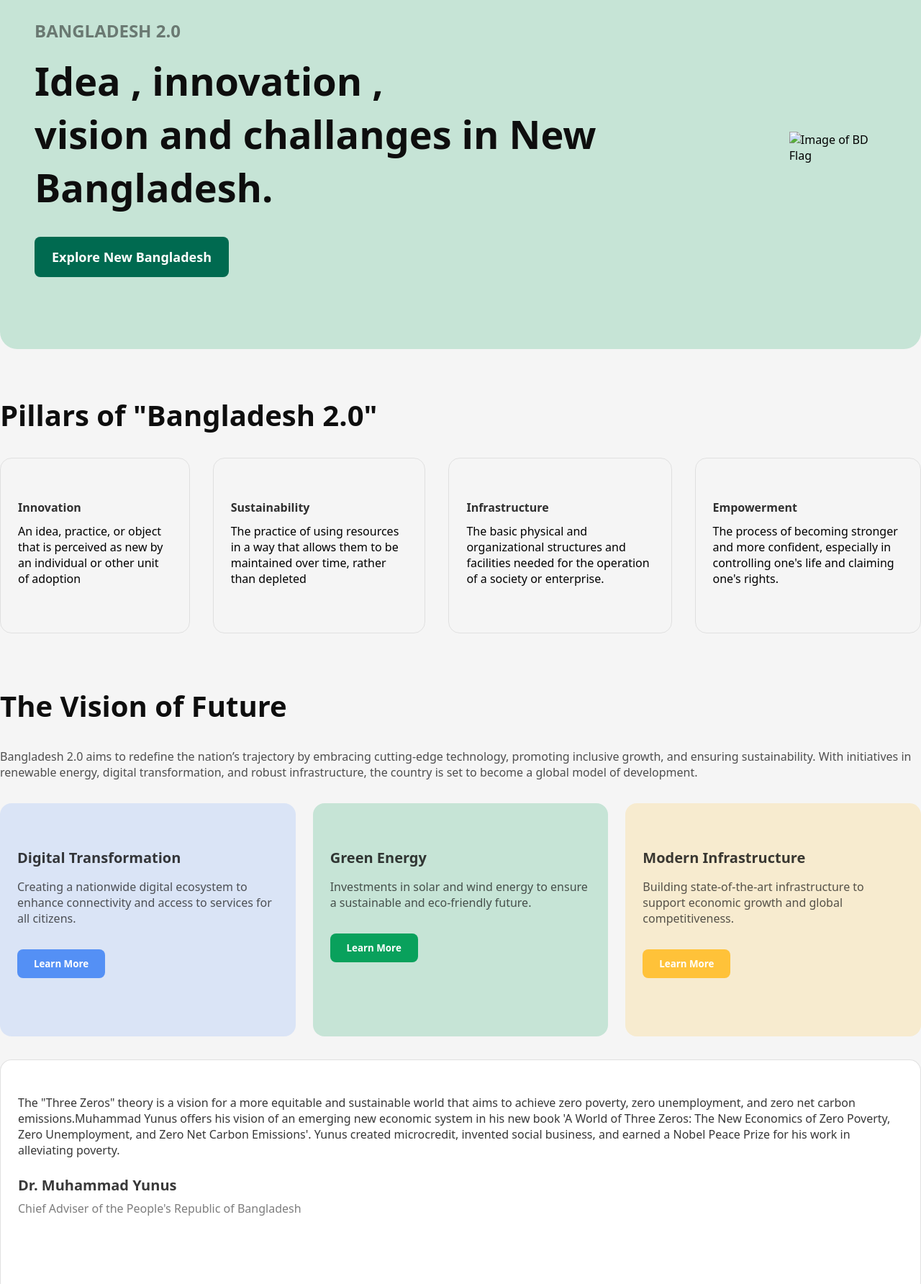
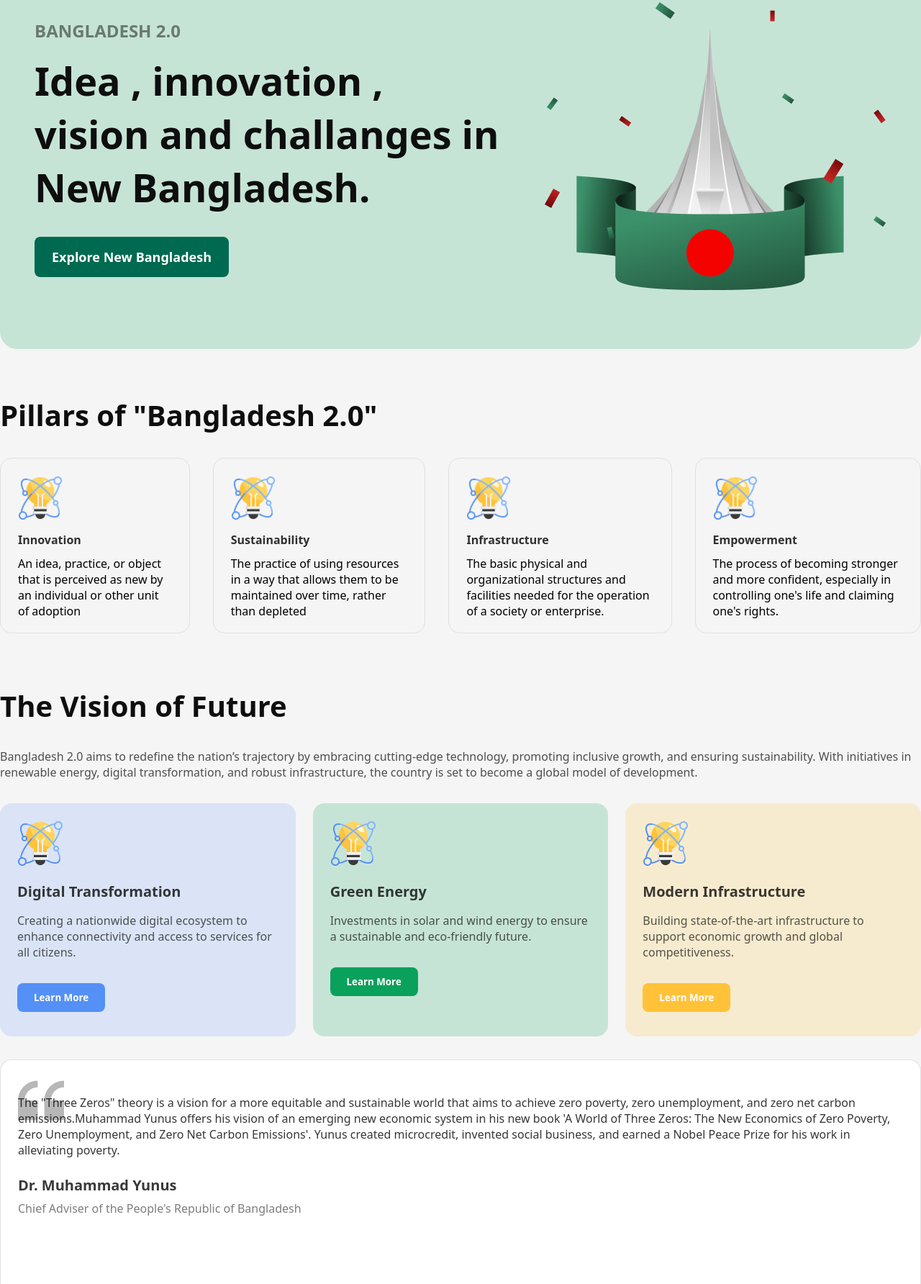
Before and after one commit to abirWebDev/assignment-1, a plain HTML site: page index.html in a window 1280 px wide. Shown: the part 213-1997 px from the top of the page at 72% size. Drawn offline with Linux system fonts and the light colour scheme; the site is published under a folder, as on GitHub Pages, so addresses that start at the root find nothing.

Commit message:
my images didn't displayed, Now its fixed i hope

```diff
--- a/index.html
+++ b/index.html
@@ -20,7 +20,7 @@
             <button class="hover1">Explore New Bangladesh</button>
         </div>
         <div class="right-img">
-            <img src="/assets/hero.png" alt="Image of BD Flag">
+            <img src="assets/hero.png" alt="Image of BD Flag">
         </div>
     </section>
 
@@ -28,22 +28,22 @@
         <h4>Pillars of "Bangladesh 2.0"</h4>
         <div class="cards">
             <div class="card">
-                <img src="/assets/card-icon.png" alt="">
+                <img src="assets/card-icon.png" alt="">
                 <h3>Innovation</h3>
                 <p>An idea, practice, or object that is perceived as new by an individual or other unit of adoption</p>
             </div>
             <div class="card">
-                <img src="/assets/card-icon.png" alt="">
+                <img src="assets/card-icon.png" alt="">
                 <h3>Sustainability</h3>
                 <p>The practice of using resources in a way that allows them to be maintained over time, rather than depleted</p>
             </div>
             <div class="card">
-                <img src="/assets/card-icon.png" alt="">
+                <img src="assets/card-icon.png" alt="">
                 <h3>Infrastructure</h3>
                 <p>The basic physical and organizational structures and facilities needed for the operation of a society or enterprise.</p>
             </div>
             <div class="card">
-                <img src="/assets/card-icon.png" alt="">
+                <img src="assets/card-icon.png" alt="">
                 <h3>Empowerment</h3>
                 <p>The process of becoming stronger and more confident, especially in controlling one's life and claiming one's rights.</p>
             </div>
@@ -56,19 +56,19 @@
         <p class="para">Bangladesh 2.0 aims to redefine the nation’s trajectory by embracing cutting-edge technology, promoting inclusive growth, and ensuring sustainability. With initiatives in renewable energy, digital transformation, and robust infrastructure, the country is set to become a global model of development.</p>
         <div class="cards">
             <div class="card" id="card-1">
-                <img src="/assets/card-icon.png" alt="">
+                <img src="assets/card-icon.png" alt="">
                 <h4>Digital Transformation</h4>
                 <p>Creating a nationwide digital ecosystem to enhance connectivity and access to services for all citizens.</p>
                 <button id="btn-1">Learn More</button>
             </div>
             <div class="card" id="card-2">
-                <img src="/assets/card-icon.png" alt="">
+                <img src="assets/card-icon.png" alt="">
                 <h4>Green Energy</h4>
                 <p>Investments in solar and wind energy to ensure a sustainable and eco-friendly future.</p>
                 <button id="btn-2">Learn More</button>
             </div>
             <div class="card" id="card-3">
-                <img src="/assets/card-icon.png" alt="">
+                <img src="assets/card-icon.png" alt="">
                 <h4>Modern Infrastructure</h4>
                 <p>Building state-of-the-art infrastructure to support economic growth and global competitiveness.</p>
                 <button id="btn-3">Learn More</button>
@@ -81,7 +81,7 @@
         <p id="para-1">The "Three Zeros" theory is a vision for a more equitable and sustainable world that aims to achieve zero poverty, zero unemployment, and zero net carbon emissions.Muhammad Yunus offers his vision of an emerging new economic system in his new book 'A World of Three Zeros: The New Economics of Zero Poverty, Zero Unemployment, and Zero Net Carbon Emissions'. Yunus created microcredit, invented social business, and earned a Nobel Peace Prize for his work in alleviating poverty.</p>
         <h3>Dr. Muhammad Yunus</h3>
         <p id="para-2">Chief Adviser of the People's Republic of Bangladesh</p>
-        <img src="/assets/quote-bg.png" alt="">
+        <img src="assets/quote-bg.png" alt="">
     </section>
 
 
@@ -139,11 +139,11 @@
 
             <div class="card">
                 <div class="img">
-                    <img src="/assets/satelite.png" alt="">
+                    <img src="assets/satelite.png" alt="">
                 </div>
                 <div class="text">
                     <h4>Bangladesh Launches New Satellite</h4>
-                    <img src="/assets/al-jazeera.png" alt="">
+                    <img src="assets/al-jazeera.png" alt="">
                     <p class="date">Date: 05/01/2025      Time: 10.25 PM</p>
                     <p class="para">Not until the creation and maintenance of decent conditions of life for all people are recognized and accepted as a common obligation of all people and all countries—not until then shall we,
                         with a certain degree of justification, be able to speak of humankind as civilized</p>
@@ -154,24 +154,24 @@
             <div class="card">
                 <div class="text">
                     <h4>Bangladesh Launches New Satellite</h4>
-                    <img src="/assets/al-jazeera.png" alt="">
+                    <img src="assets/al-jazeera.png" alt="">
                     <p class="date">Date: 05/01/2025      Time: 10.25 PM</p>
                     <p class="para">Not until the creation and maintenance of decent conditions of life for all people are recognized and accepted as a common obligation of all people and all countries—not until then shall we,
                         with a certain degree of justification, be able to speak of humankind as civilized</p>
                     <button class="hover1">Read More</button>
                 </div>
                     <div class="img">
-                        <img src="/assets/satelite.png" alt="">
+                        <img src="assets/satelite.png" alt="">
                     </div>
             </div>
 
             <div class="card">
                 <div class="img">
-                    <img src="/assets/satelite.png" alt="">
+                    <img src="assets/satelite.png" alt="">
                 </div>
                 <div class="text">
                     <h4>Bangladesh Launches New Satellite</h4>
-                    <img src="/assets/al-jazeera.png" alt="">
+                    <img src="assets/al-jazeera.png" alt="">
                     <p class="date">Date: 05/01/2025      Time: 10.25 PM</p>
                     <p class="para">Not until the creation and maintenance of decent conditions of life for all people are recognized and accepted as a common obligation of all people and all countries—not until then shall we,
                         with a certain degree of justification, be able to speak of humankind as civilized</p>
```
